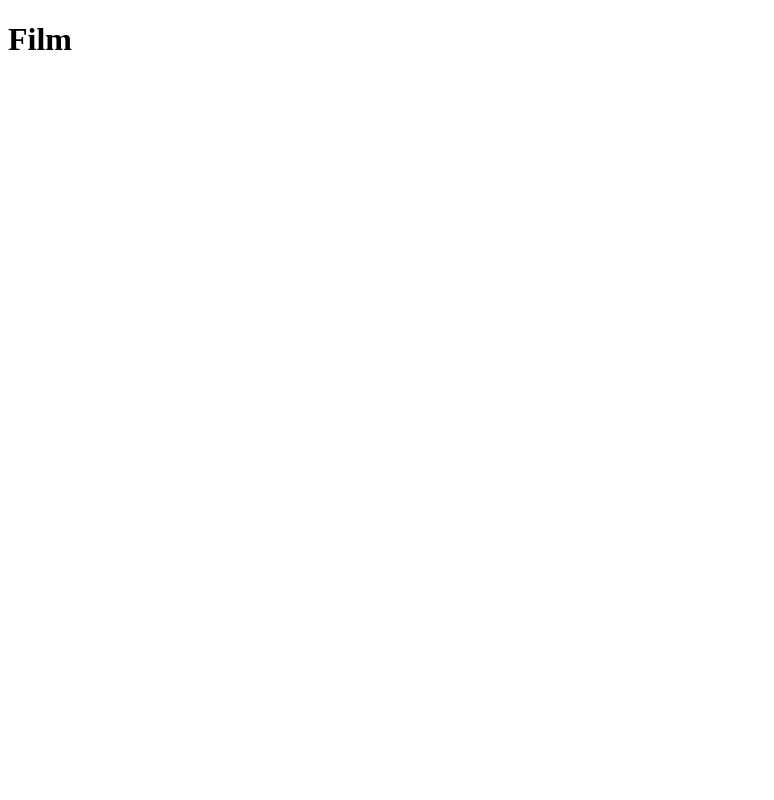
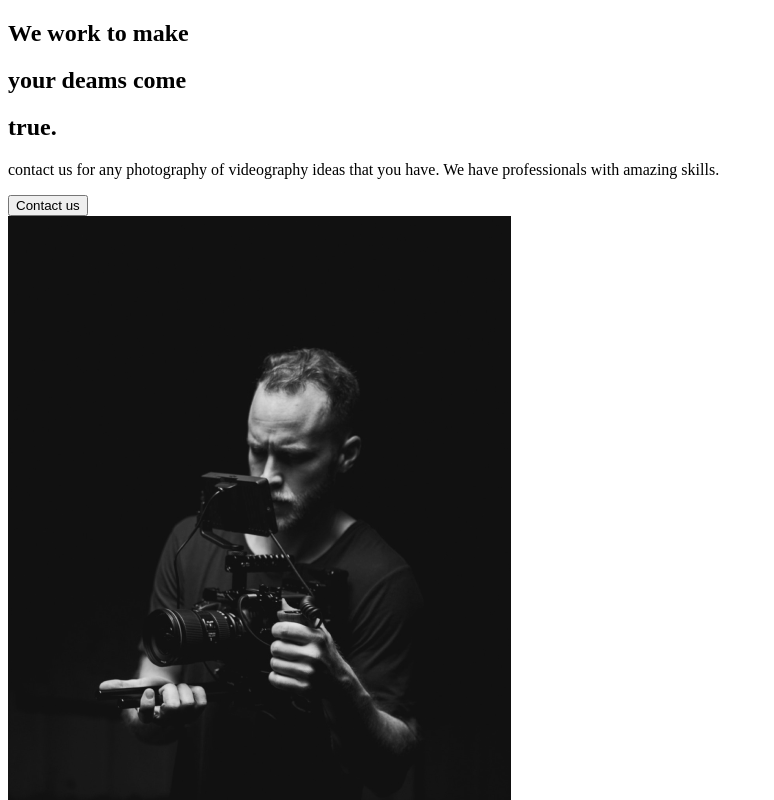
Before and after one commit to Tarny94/the-creator-react-course-capture, a React (Create React App) app: page / in a window 1280 px wide. Shown: the top 800 px of the page, without its empty margins (0-774 px from the left). Built offline with nearby package versions, Linux system fonts and the light colour scheme.

Commit message:
2. About Section

```diff
--- a/src/App.js
+++ b/src/App.js
@@ -1,9 +1,10 @@
 import React from "react";
+import AboutUs from "./pages/AboutUs";
 
 function App() {
   return (
     <div className="App">
-      <h1>Film</h1>
+      <AboutUs />
     </div>
   );
 }
--- /dev/null
+++ b/src/components/AboutSection.js
@@ -0,0 +1,34 @@
+import React from "react";
+import home1 from "../img/home1.png";
+
+const AboutSection = () => {
+  return (
+    <div>
+      <div className="description">
+        <div className="tittle">
+          <div className="hide">
+            <h2>We work to make</h2>
+          </div>
+          <div className="hide">
+            <h2>
+              your <span>deams</span> come
+            </h2>
+          </div>
+          <div className="hide">
+            <h2>true.</h2>
+          </div>
+        </div>
+        <p>
+          contact us for any photography of videography ideas that you have. We
+          have professionals with amazing skills.
+        </p>
+        <button>Contact us</button>
+      </div>
+      <div className="image">
+        <img src={home1} alt="Guy with a camera" />
+      </div>
+    </div>
+  );
+};
+
+export default AboutSection;
--- /dev/null
+++ b/src/pages/AboutUs.js
@@ -0,0 +1,8 @@
+import React from "react";
+import AboutSection from "../components/AboutSection";
+
+const AboutUs = () => {
+  return <AboutSection />;
+};
+
+export default AboutUs;
```
